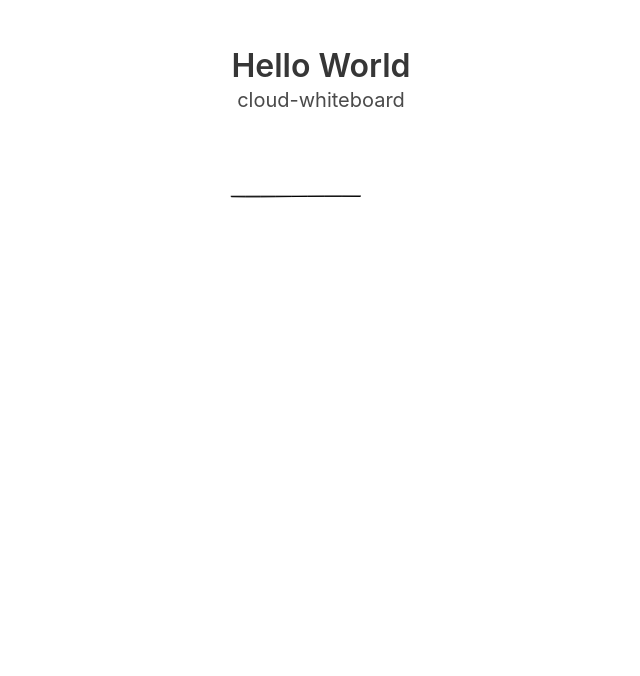
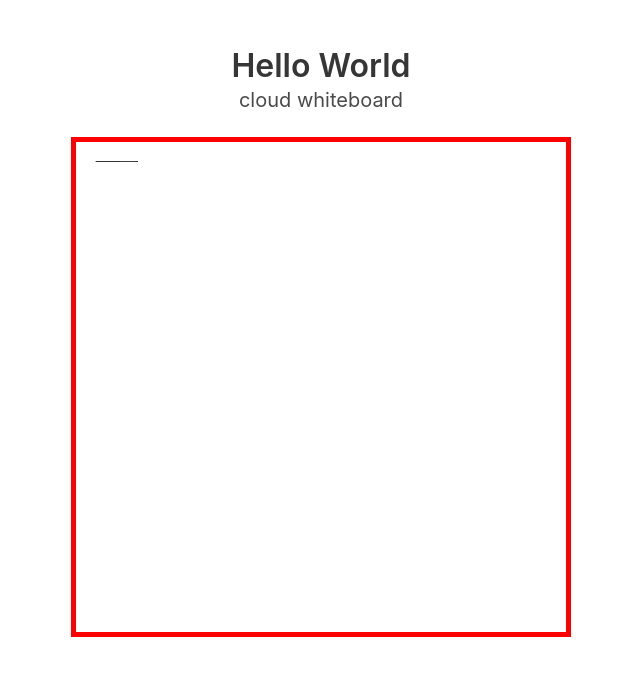
Before and after one commit to nigel5/cloud-whiteboard, a React (Create React App) app: page / in a window 1280 px wide. Shown: the top 676 px of the page, without its empty margins (319-959 px from the left). Built offline with nearby package versions, Linux system fonts and the light colour scheme.

Commit message:
canvas base

```diff
--- a/package.json
+++ b/package.json
@@ -12,6 +12,7 @@
     "react-dom": "^17.0.2",
     "react-scripts": "4.0.3",
     "roughjs": "^4.4.1",
+    "styled-components": "^5.3.1",
     "web-vitals": "^1.1.2"
   },
   "scripts": {
--- a/src/App.js
+++ b/src/App.js
@@ -11,7 +11,7 @@ function App() {
             Hello World
           </h1>
           <p className="subtitle">
-            cloud-whiteboard
+            cloud whiteboard
           </p>
           <DrawingArea></DrawingArea>
         </div>
--- a/src/components/canvas/DrawingArea.js
+++ b/src/components/canvas/DrawingArea.js
@@ -1,35 +1,92 @@
 import { useState, useRef, useEffect } from "react";
 import rough from "roughjs/bundled/rough.esm";
+import styled from "styled-components";
 
-function DrawingArea() {
+const StyledDrawingArea = styled.canvas`
+    border: red;
+    border-style: solid;
+    border-width: 5px;
+    width: 500px;
+    height: 500px;
+`;
+
+
+const scale = 3;
+function getMousePos(canvasDom, mouseEvent) {
+    var rect = canvasDom.getBoundingClientRect();
+    return {
+      x: (mouseEvent.clientX - rect.left) * scale,
+      y: (mouseEvent.clientY - rect.top) * scale
+    };
+}
+
+function DrawingArea(props) {
+    const { draw, ...rest } = props;
+
     // Loading
-    const [ready, setReady] = useState(false);
+    const [ctx, setCtx] = useState(null);
 
     // Current cursors on the whiteboard
     const [users, setUsers] = useState([]);
 
     // Are changes being made right now?
     const [isDrawing, setIsDrawing] = useState(false);
+    const [start, setStart] = useState({ x: 0, y: 0 });
 
     // Ref to actual html canvas
     const canvasRef = useRef(null);
 
     // Rough.js drawing lib
-    let ctx = null;
     let rgh = null;
 
     useEffect(() => {
-        if (ready === false) {
-            console.log("Ready");
-            ctx = canvasRef.current.getContext('2d');
-            rgh = rough.canvas(canvasRef.current);
-            rgh.line(60, 60, 190, 60);
-            setReady(true);
+        const cRef = canvasRef.current;
+        cRef.width = 500 * scale;
+        cRef.height = 500 * scale;
+        const temp = cRef.getContext('2d');
+        temp.fillStyle = "#000000";
+        rgh = rough.canvas(canvasRef.current);
+        rgh.line(60, 60, 190, 60);
+        setCtx(temp);
+        let animationFrameId;
+
+        const render = () => {
+            animationFrameId = window.requestAnimationFrame(render);
         }
+
+        render();
+
+        return () => {
+            window.cancelAnimationFrame(animationFrameId);
+        }
+
     }, [canvasRef]);
 
+    // Mouse events
+    const onMouseMove = (e) => {
+        if (isDrawing) {
+            const cRef = canvasRef.current;
+            const pos = getMousePos(cRef, e);
+            ctx.fillRect(e.pageX - cRef.offsetLeft, e.pageY - cRef.offsetTop, 1, 1);
+            ctx.fill();
+        }
+    }
+
+    const onMouseDown = (e) => {
+        setStart({ x: e.clientX, y: e.clientY });
+        setIsDrawing(true);
+    }
+
+    const onMouseUp = (e) => {
+        setIsDrawing(false);
+    }
+
     return (
-        <canvas ref={canvasRef}></canvas>
+        <StyledDrawingArea
+            ref={canvasRef} {...rest}
+            onMouseMove={onMouseMove}
+            onMouseDown={onMouseDown}
+            onMouseUp={onMouseUp}></StyledDrawingArea>
     );
 }
 
```
Also changed, not shown: 1 other file (tests, documents, lock files or other folders).
